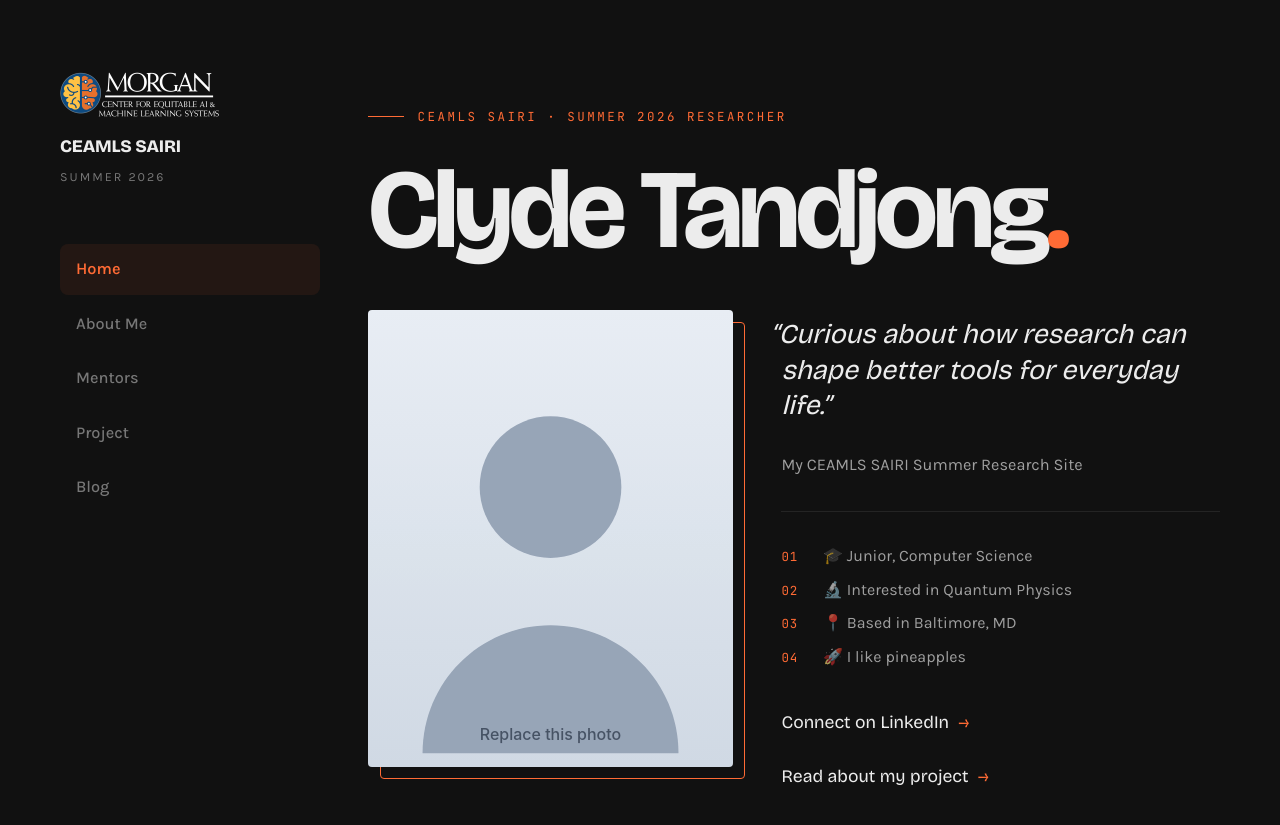
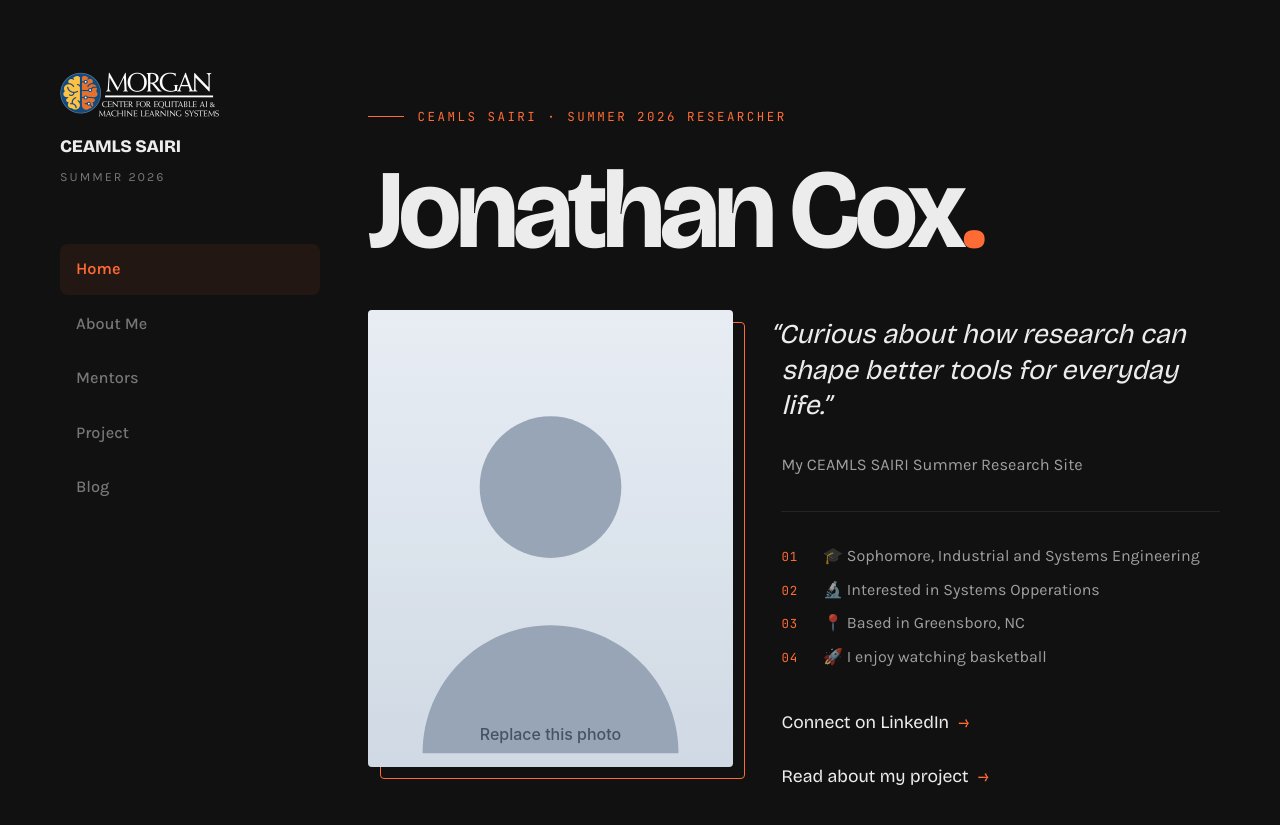
Before and after one commit to jcox4835-star/-jcox4835-star-ceamls26.guthub.io, a Jekyll site: the page built from index.md, in a window 1280 px wide and 900 px high. Shown: the top 825 px of the window. Built offline with Jekyll 4.4.1, drawn with Linux system fonts in a browser that asks for light colours.

Commit message:
Update index.md

```diff
--- a/index.md
+++ b/index.md
@@ -1,18 +1,18 @@
 ---
 layout: home
 title: Home
-display_name: Clyde Tandjong                  # <- shown as the big display name on the hero
+display_name: Jonathan Cox
 description: My CEAMLS SAIRI Summer Research Site
 
 motto: "Curious about how research can shape better tools for everyday life."
 
 quick_facts:
-  - "🎓 Junior, Computer Science"
-  - "🔬 Interested in Quantum Physics"
-  - "📍 Based in Baltimore, MD"
-  - "🚀 I like pineapples"
+  - "🎓 Sophomore, Industrial and Systems Engineering"
+  - "🔬 Interested in Systems Opperations"
+  - "📍 Based in Greensboro, NC"
+  - "🚀 I enjoy watching basketball"
 
-linkedin: https://www.linkedin.com/in/example
+linkedin: https://https://www.linkedin.com/in/jonathan-cox-b333a4356?utm_source=share_via&utm_content=profile&utm_medium=member_ios
 image: /assets/images/profile.svg
 
 # A "Currently" block — three short status lines for the home page.
```
